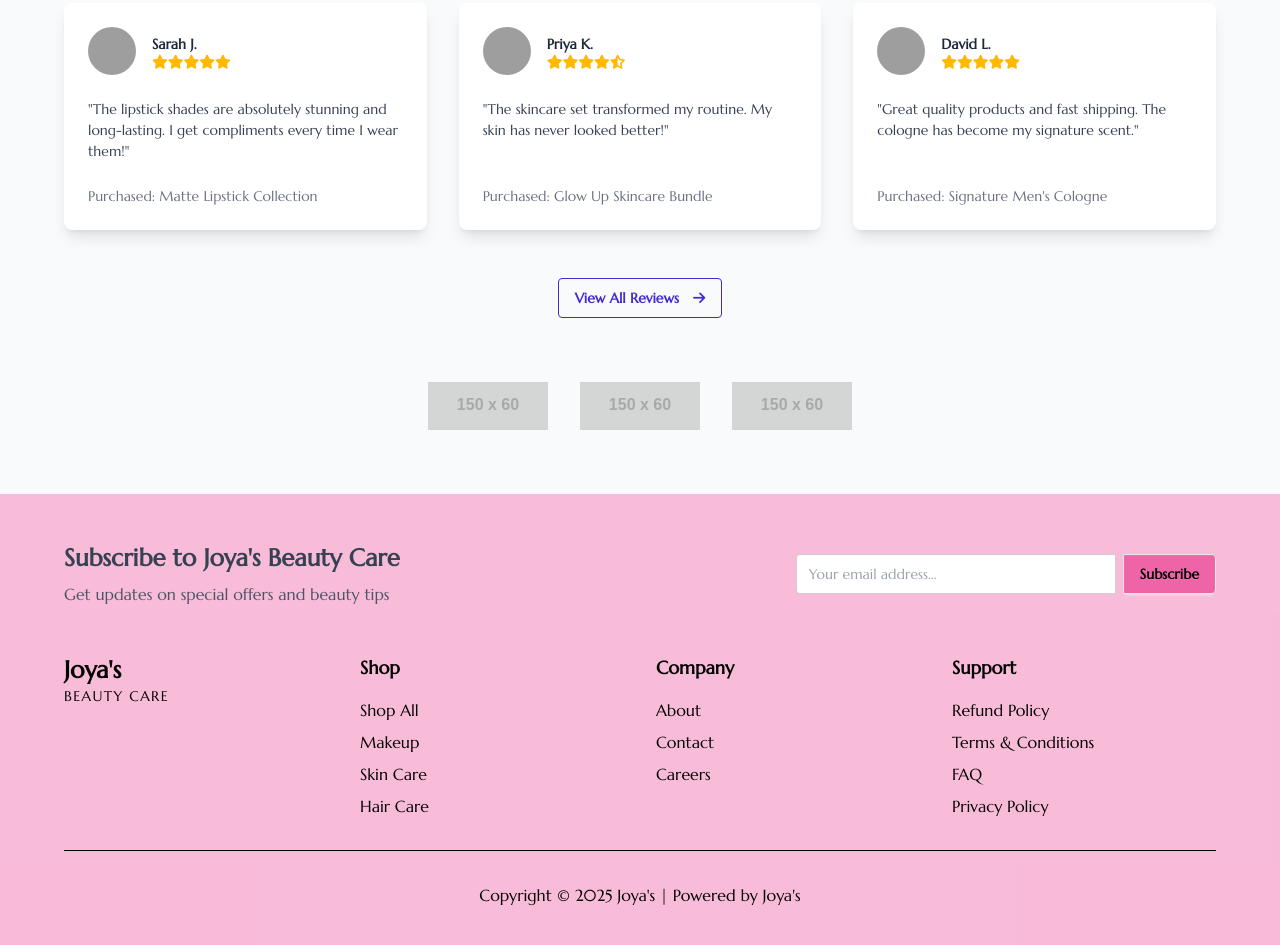
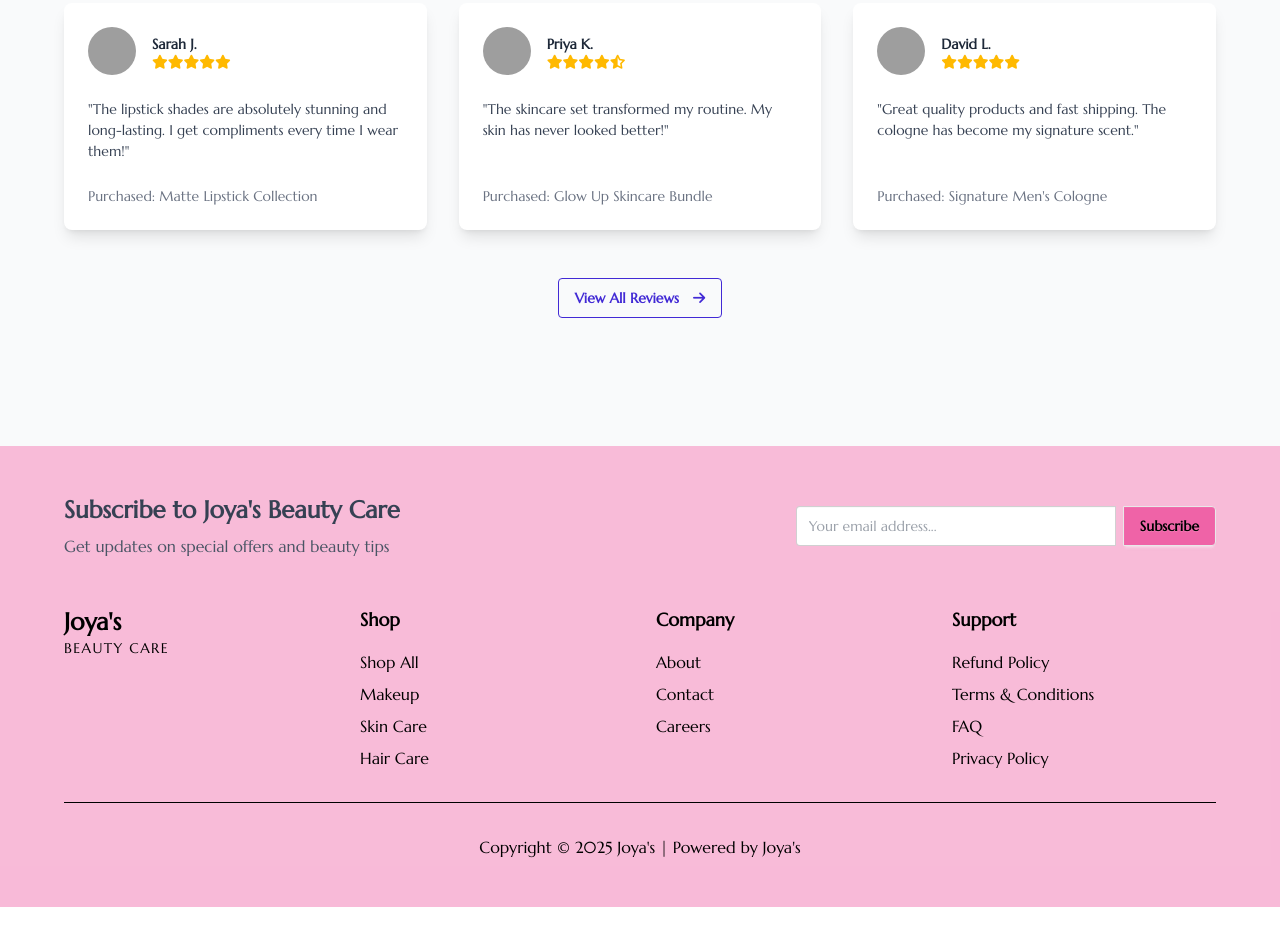
Before and after one commit to Sayedimran/-Beauty-Care-project, a plain HTML site: page index.html in a window 1280 px wide. Shown: the part 2437-3382 px from the top of the page. After the commit the page ends 3344 px from the top, so only its background shows below. Drawn offline with nearby package versions, Linux system fonts and the light colour scheme; grey boxes are pictures that could not be loaded; placeholder pictures from the web are drawn by us.

Commit message:
first secondt

```diff
--- a/index.html
+++ b/index.html
@@ -379,21 +379,7 @@
 
         <!-- Trust Badges -->
         <div class="flex flex-wrap justify-center items-center gap-8 mt-16">
-          <img
-            src="https://via.placeholder.com/150x60?text=Beauty+Award"
-            alt="Award"
-            class="h-12 opacity-80 hover:opacity-100 transition-opacity"
-          />
-          <img
-            src="https://via.placeholder.com/150x60?text=Certified+Organic"
-            alt="Certified"
-            class="h-12 opacity-80 hover:opacity-100 transition-opacity"
-          />
-          <img
-            src="https://via.placeholder.com/150x60?text=Cruelty+Free"
-            alt="Cruelty Free"
-            class="h-12 opacity-80 hover:opacity-100 transition-opacity"
-          />
+
         </div>
       </div>
     </section>
```
